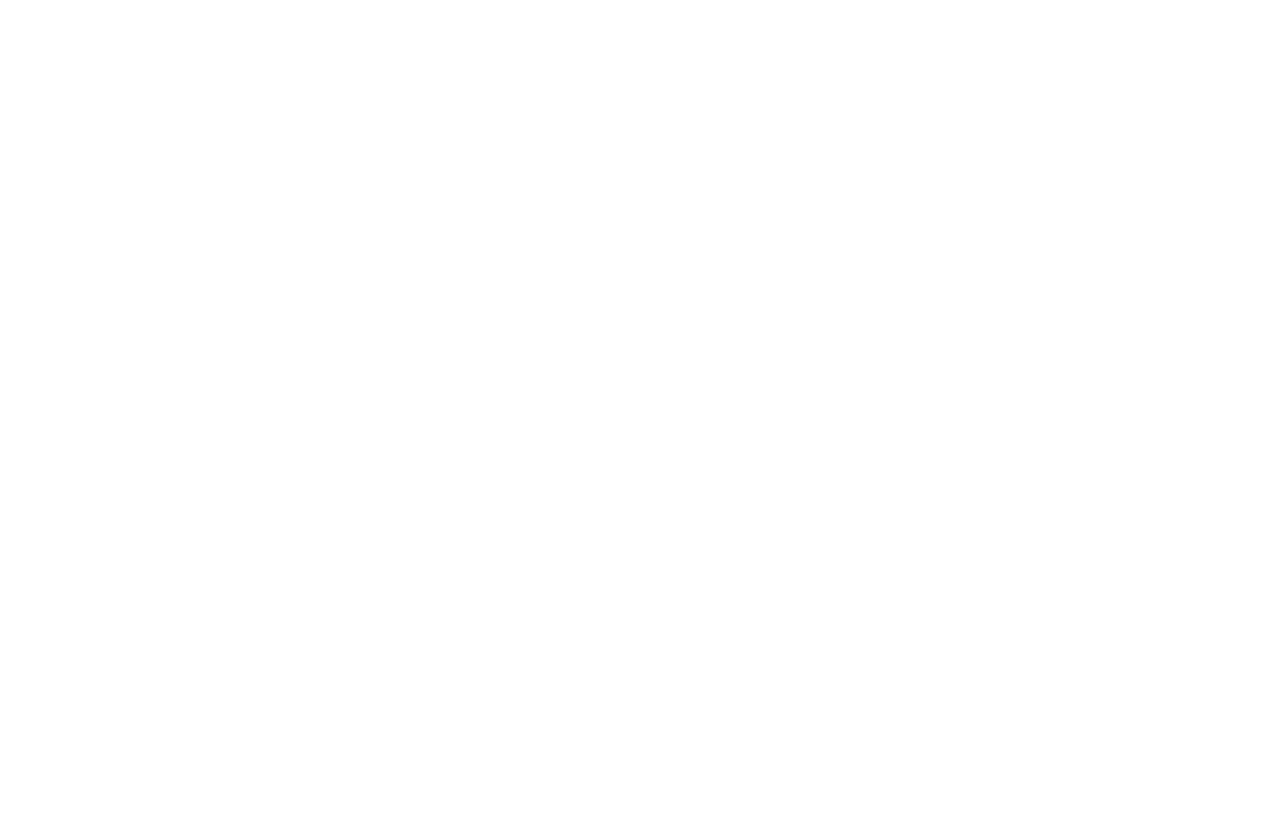
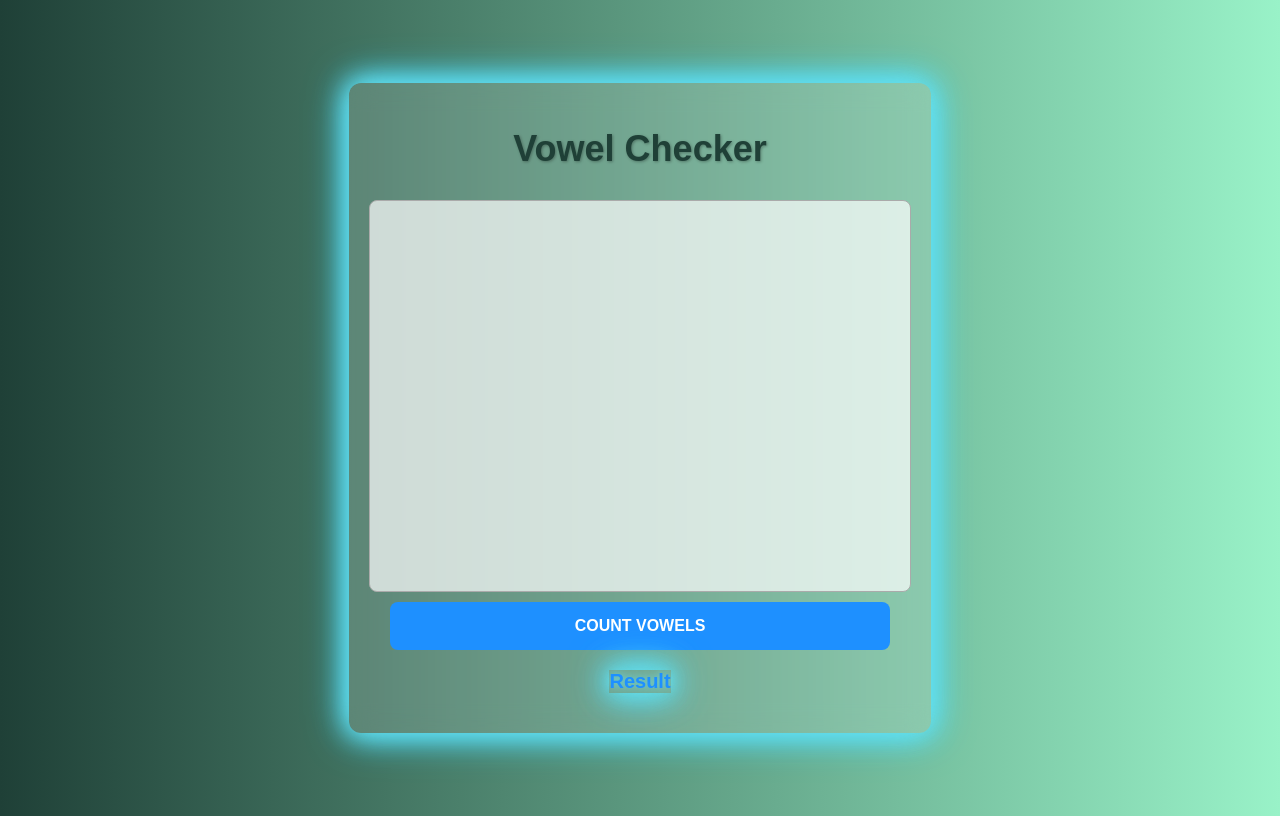
Before and after one commit to EmanueleZii/Vowel-Counter-Application, a plain HTML site: page index.html in a window 1280 px wide. Drawn offline with Linux system fonts and the light colour scheme.

Commit message:
Vowel Application complete

```diff
--- a/app.js
+++ b/app.js
@@ -0,0 +1,22 @@
+function CheckVowel(){
+
+    let text = document.getElementById("inputText").value;
+    let vowelCount = 0;
+    text = text.toLowerCase();
+
+    for(let i=0; i<text.length; i++){
+        let char = text.charAt(i);
+        if (isVowel(char)){
+            vowelCount++;
+        }
+    }
+
+    const result = document.getElementById("result");
+    result.textContent = "Number of vowels: " + vowelCount;
+
+}
+
+function isVowel(char){
+    const vowels = ["a", "e", "i", "o", "u"];
+    return vowels.includes(char);
+}
--- a/index.html
+++ b/index.html
@@ -8,6 +8,13 @@
 </head>
 <body>
 
+    <div class="container">
+        <h1>Vowel Checker</h1>
+        <textarea  id="inputText" placeholder="Eneter your text here">
+        </textarea>
+        <button onclick="CheckVowel()">Count Vowels</button>
+        <p id="result">Result</p>
+    </div>
 
     <script src="app.js"></script>
 </body>
--- a/style.css
+++ b/style.css
@@ -0,0 +1,89 @@
+body{
+    font-family: sans-serif;
+    display: flex;
+    justify-content: center;
+    align-items: center;
+    height: 100vh;
+    background: linear-gradient(to right, #1f4037, #99f2c8);
+}
+
+.container{
+    background-color: rgba(255, 255, 255, 0.15);
+    backdrop-filter: blur(12px);
+    box-shadow: 0px 4px 12px rgba(0, 0, 0, 0.25);
+    border-radius: 12px;
+    padding: 20px;
+    display: flex;
+    flex-direction: column;
+    align-items: center;
+    animation: softGlow 1.5s infinite alternate;
+}
+
+@keyframes softGlow{
+    from{
+        box-shadow: 0px 0px 15px rgba(0, 0, 0, 0.3);
+    }
+    to{
+        box-shadow: 0px 0px 25px #67e8f9, 0px 0px 35px #67e8f9, 0px 0px 45px #33d4ff;
+    }
+}
+
+h1{
+    color: #1f4037;
+    font-size: 36px;
+    margin-bottom: 20px;
+    text-shadow: 1px 1px 3px rgba(0, 0, 0, 0.3);
+}
+
+textarea{
+    width: 500px;
+    height: 350px;
+    margin: 10px auto;
+    display: block;
+    font-size: 24px;
+    padding: 20px;
+    color: #333;
+    border: 1px solid #aaa;
+    background-color: rgba(255, 255, 255, 0.7);
+    border-radius: 8px;
+    resize: none;
+    animation: fadeIn 1.2s ease;
+}
+
+@keyframes fadeIn {
+    from{
+        opacity: 0;
+        transform: translateY(-20px);
+    }
+    to{
+        opacity: 1;
+        transform: translateY(0);
+    }
+}
+
+button{
+    padding: 15px 30px;
+    background-color: #1e90ff;
+    width: 500px;
+    color: #fff;
+    border: none;
+    border-radius: 8px;
+    font-size: 16px;
+    font-weight: bold;
+    text-transform: uppercase;
+    cursor: pointer;
+    transition: background-color 0.3s ease;
+}
+
+button:hover{
+    background-color: #0073e6;
+}
+
+#result{
+    font-size: 20px;
+    margin-top: 20px;
+    color: #1e90ff;
+    font-weight: bold;
+    text-shadow: 0px 0px 10px #67e8f9;
+    animation: softGlow 1.5s infinite alternate;
+}
```
